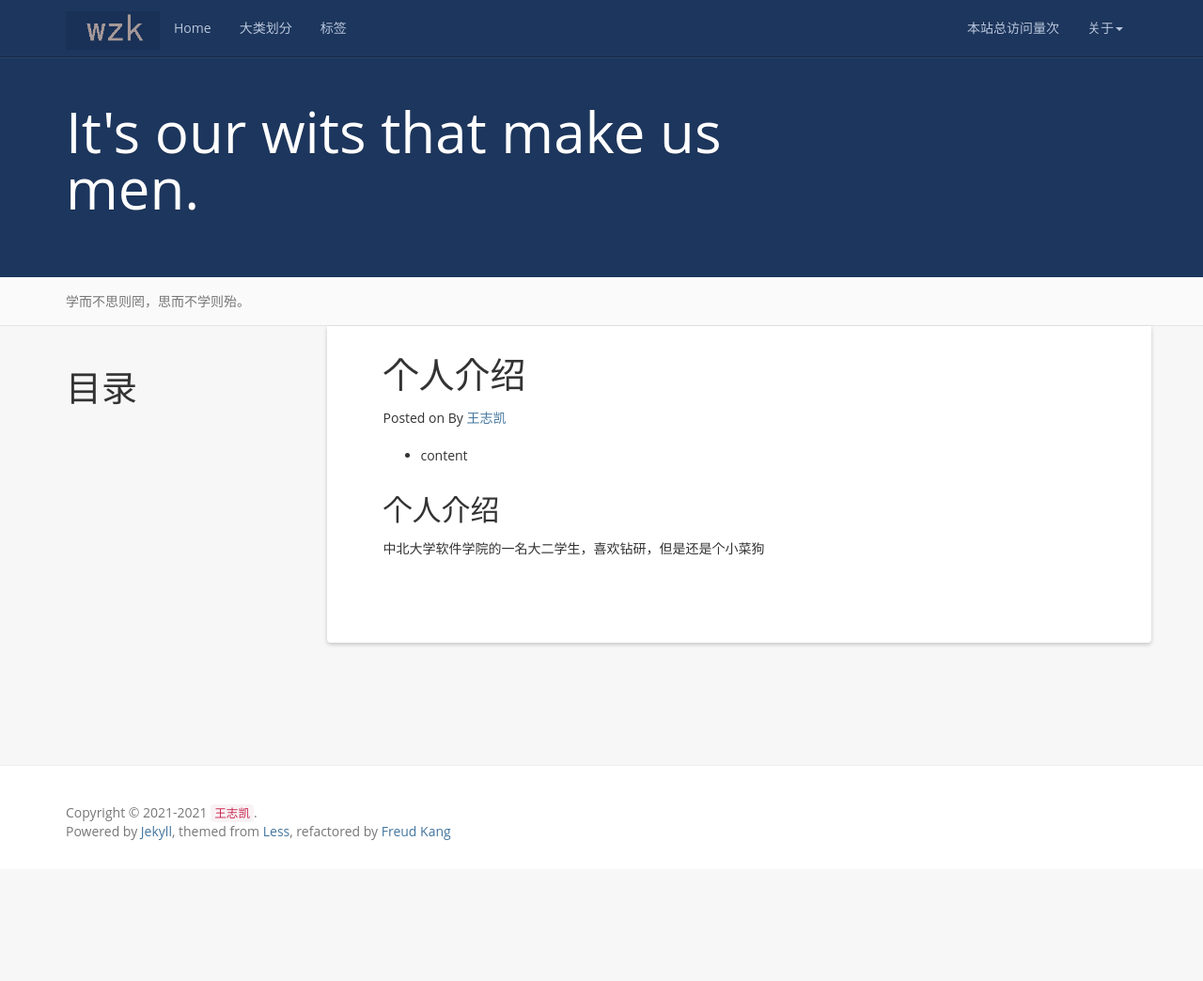
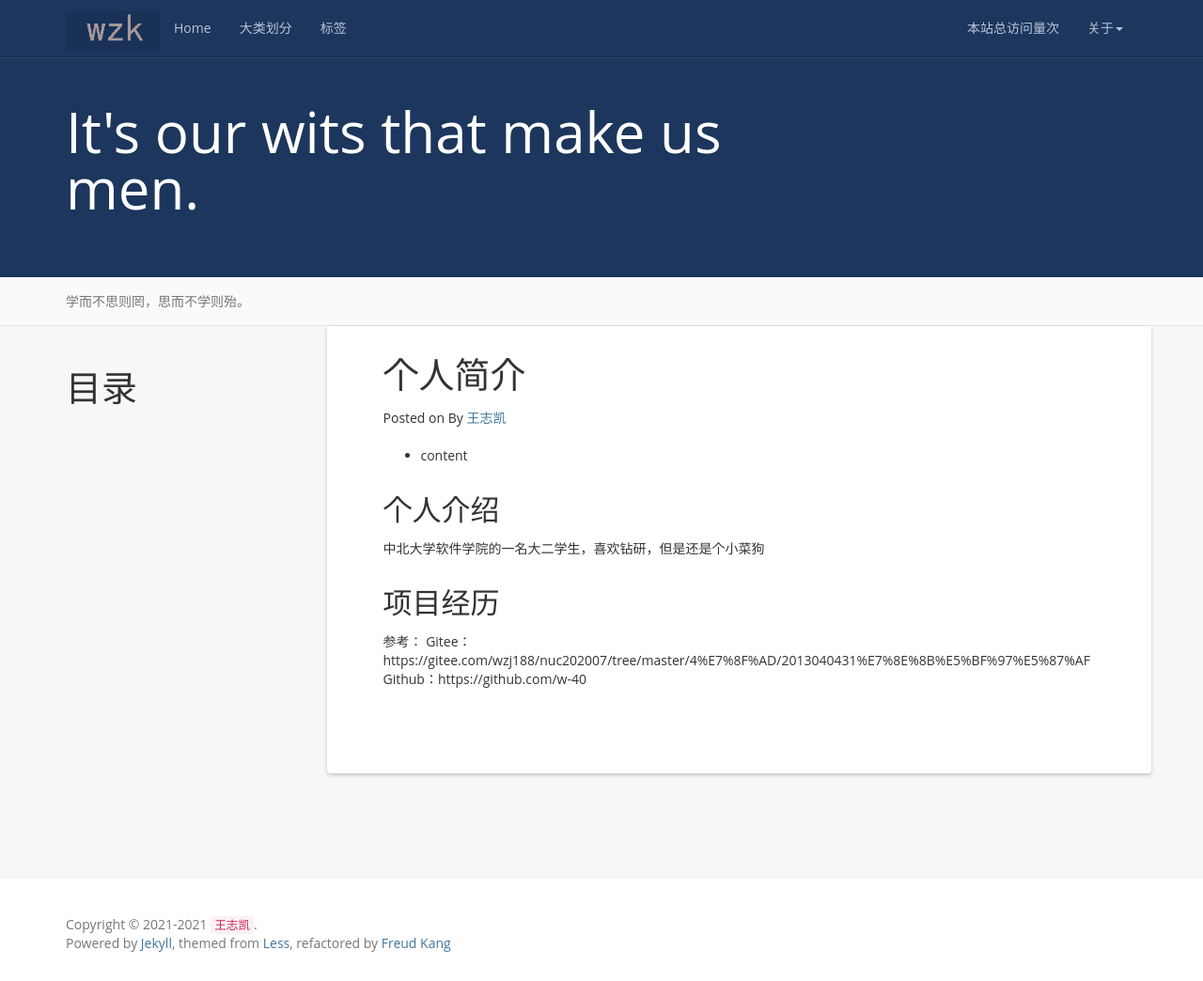
Before and after one commit to w-40/w-40.github.io, a Jekyll site: the page built from aboutauthor.md, in a window 1280 px wide and 1044 px high. Shown: the whole window at 94% size. Built offline with Jekyll 4.4.1, drawn with Linux system fonts in a browser that asks for light colours; nearby versions of some CDN libraries; a script that is not in the unit is left out; comment, search, counter and statistics services are not loaded.

Commit message:
Add files via upload

```diff
--- a/aboutauthor.md
+++ b/aboutauthor.md
@@ -1,6 +1,6 @@
 ---
 layout: post
-title: 个人介绍
+title: 个人简介
 permalink: /aboutauthor/
 ---
 
@@ -11,3 +11,9 @@ permalink: /aboutauthor/
 个人介绍
 -----------------------------------------------------------------
 中北大学软件学院的一名大二学生，喜欢钻研，但是还是个小菜狗
+
+项目经历
+-----------------------------------------------------------------
+参考：
+Gitee：https://gitee.com/wzj188/nuc202007/tree/master/4%E7%8F%AD/2013040431%E7%8E%8B%E5%BF%97%E5%87%AF
+Github：https://github.com/w-40
```
